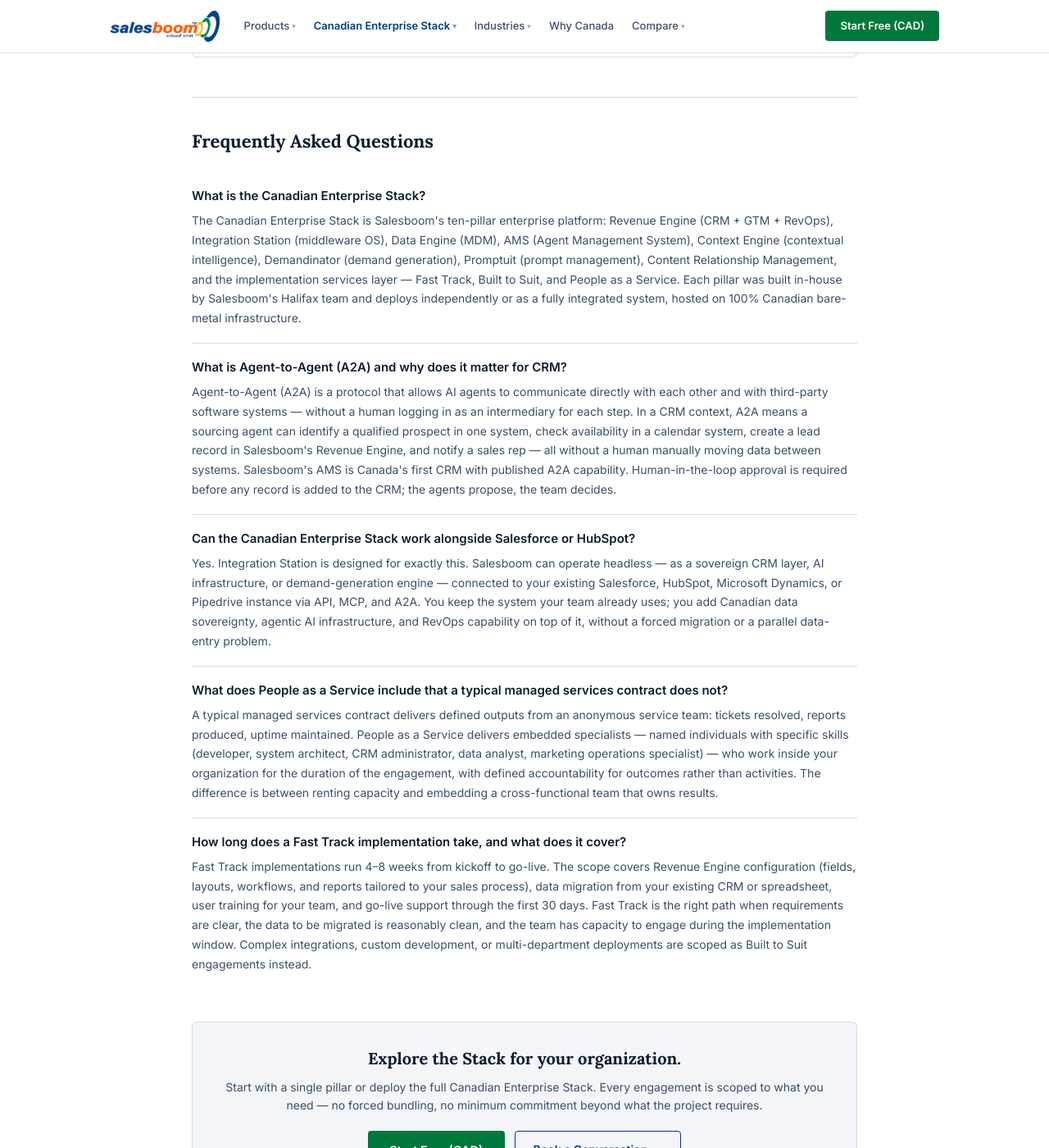
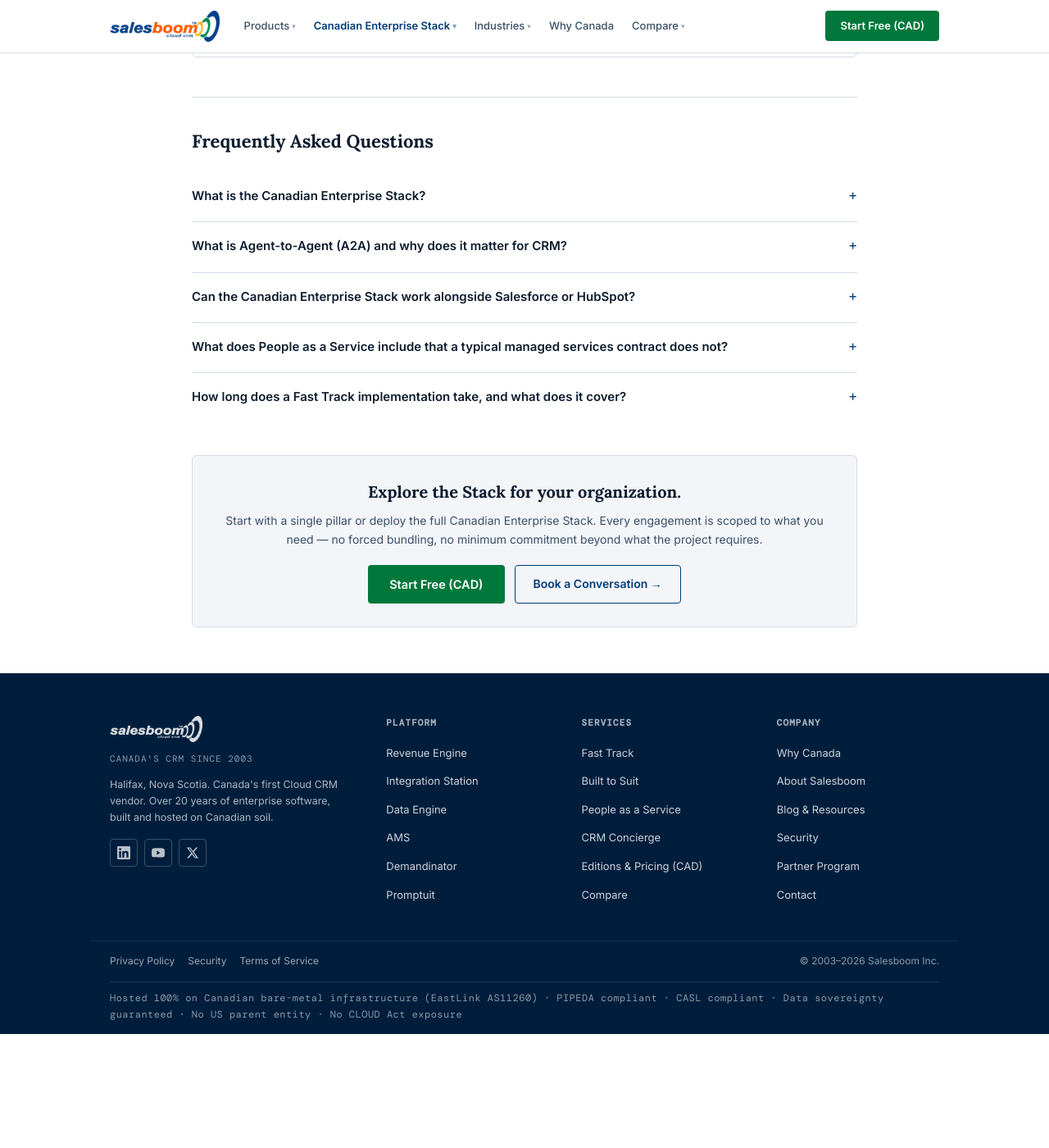
Before and after one commit to elizabethlemoine33-commits/salesboom-ca, a Jekyll site: the page built from stack.html, in a window 1280 px wide and 1400 px high, scrolled down 6137 px. Shown: the whole window at 82% size. Built offline with Jekyll 4.4.1, drawn with Linux system fonts in a browser that asks for light colours; after the commit the page ends 7398 px from its top, so only the background shows below that.

Commit message:
Polish: sovereignty table contrast, stack H1+FAQ, brand guide rule 11
- sovereignty.html: dark band .no-cell text raised from .38 to .62
  opacity so "Not guaranteed / No / Not required" reads clearly on navy
- stack.html: H1 em → orange (#F05A00, weight 600) consistent with
  sovereignty page; FAQ converted to <details>/<summary> accordions
- brand-guide.html: Rule 11 added — color differentiation on cards only
  for genuinely distinct named categories; documents the 4-layer
  color mapping for the Canadian Enterprise Stack (blue/blue-light/
  orange/green) and the rule that same-type cards always use blue

Co-Authored-By: Claude Sonnet 4.6 <noreply@anthropic.com>

```diff
--- a/sovereignty.html
+++ b/sovereignty.html
@@ -84,7 +84,7 @@ body { padding-block: 0; }
 .dark-band .comparison-table tr:last-child td { border-bottom: none; }
 .dark-band .comparison-table td:first-child { font-weight: 500; color: rgba(255,255,255,.88); font-size: 13px; }
 .dark-band .comparison-table .yes-cell { color: #6FD869; font-weight: 600; }
-.dark-band .comparison-table .no-cell { color: rgba(255,255,255,.38); }
+.dark-band .comparison-table .no-cell { color: rgba(255,255,255,.62); }
 .dark-band .comparison-table .row-hl td { background: rgba(255,255,255,.04); }
 
 /* Guarantee list on dark */
--- a/stack.html
+++ b/stack.html
@@ -12,7 +12,7 @@ body { padding-block: 0; }
 .page-header { background: var(--navy); padding: 52px 24px 36px; }
 .page-eyebrow { font-family: 'DM Mono', monospace; font-size: 11px; letter-spacing: .14em; text-transform: uppercase; color: rgba(255,255,255,.50); margin-bottom: 10px; }
 .page-title { font-family: 'Lora', serif; font-size: 32px; font-weight: 700; color: #fff; line-height: 1.12; margin-bottom: 8px; text-wrap: balance; }
-.page-title em { font-style: italic; font-weight: 300; color: #5080C8; }
+.page-title em { font-style: italic; font-weight: 600; color: #F05A00; }
 .page-subtitle { font-size: 15px; color: rgba(255,255,255,.68); max-width: 600px; line-height: 1.65; margin-top: 10px; }
 
 /* ══ STACK METRICS ROW ══ */
@@ -81,13 +81,17 @@ body { padding-block: 0; }
 .deploy-table .partial-cell { color: #F05A00; font-size: 12px; }
 .deploy-table .no-cell { color: var(--muted); font-size: 12px; }
 
-/* ══ FAQ ══ */
+/* ══ FAQ ACCORDION ══ */
 .faq-section { margin-top: 48px; padding-top: 36px; border-top: 1px solid var(--border); }
 .faq-section-head { font-family: 'Lora', serif; font-size: 22px; font-weight: 700; color: var(--text); margin-bottom: 20px; }
-.faq-item { border-bottom: 1px solid var(--border); padding: 18px 0; }
+.faq-item { border-bottom: 1px solid var(--border); }
 .faq-item:last-child { border-bottom: none; }
-.faq-q { font-size: 15px; font-weight: 600; color: var(--text); margin-bottom: 8px; line-height: 1.4; }
-.faq-a { font-size: 14px; color: var(--text-2); line-height: 1.7; }
+.faq-item summary { list-style: none; cursor: pointer; padding: 18px 0; display: flex; justify-content: space-between; align-items: start; gap: 16px; font-size: 15px; font-weight: 600; color: var(--text); line-height: 1.4; user-select: none; }
+.faq-item summary::-webkit-details-marker { display: none; }
+.faq-item summary::after { content: '+'; font-family: 'DM Mono', monospace; font-size: 18px; font-weight: 400; color: var(--blue); flex-shrink: 0; margin-top: -1px; transition: transform .2s; }
+.faq-item[open] summary::after { content: '−'; }
+.faq-item summary:focus-visible { outline: 2px solid var(--blue); outline-offset: 2px; border-radius: 2px; }
+.faq-a { font-size: 14px; color: var(--text-2); line-height: 1.72; padding: 0 0 18px; }
 
 /* ══ PAGE CTA ══ */
 .page-cta { background: var(--bg-alt); border: 1px solid var(--border); border-radius: 6px; padding: 28px; margin-top: 40px; text-align: center; }
@@ -395,30 +399,30 @@ body { padding-block: 0; }
   <div class="faq-section" aria-label="Frequently asked questions">
     <h2 class="faq-section-head">Frequently Asked Questions</h2>
 
-    <div class="faq-item">
-      <div class="faq-q">What is the Canadian Enterprise Stack?</div>
+    <details class="faq-item">
+      <summary>What is the Canadian Enterprise Stack?</summary>
       <div class="faq-a">The Canadian Enterprise Stack is Salesboom's ten-pillar enterprise platform: Revenue Engine (CRM + GTM + RevOps), Integration Station (middleware OS), Data Engine (MDM), AMS (Agent Management System), Context Engine (contextual intelligence), Demandinator (demand generation), Promptuit (prompt management), Content Relationship Management, and the implementation services layer — Fast Track, Built to Suit, and People as a Service. Each pillar was built in-house by Salesboom's Halifax team and deploys independently or as a fully integrated system, hosted on 100% Canadian bare-metal infrastructure.</div>
-    </div>
+    </details>
 
-    <div class="faq-item">
-      <div class="faq-q">What is Agent-to-Agent (A2A) and why does it matter for CRM?</div>
+    <details class="faq-item">
+      <summary>What is Agent-to-Agent (A2A) and why does it matter for CRM?</summary>
       <div class="faq-a">Agent-to-Agent (A2A) is a protocol that allows AI agents to communicate directly with each other and with third-party software systems — without a human logging in as an intermediary for each step. In a CRM context, A2A means a sourcing agent can identify a qualified prospect in one system, check availability in a calendar system, create a lead record in Salesboom's Revenue Engine, and notify a sales rep — all without a human manually moving data between systems. Salesboom's AMS is Canada's first CRM with published A2A capability. Human-in-the-loop approval is required before any record is added to the CRM; the agents propose, the team decides.</div>
-    </div>
+    </details>
 
-    <div class="faq-item">
-      <div class="faq-q">Can the Canadian Enterprise Stack work alongside Salesforce or HubSpot?</div>
+    <details class="faq-item">
+      <summary>Can the Canadian Enterprise Stack work alongside Salesforce or HubSpot?</summary>
       <div class="faq-a">Yes. Integration Station is designed for exactly this. Salesboom can operate headless — as a sovereign CRM layer, AI infrastructure, or demand-generation engine — connected to your existing Salesforce, HubSpot, Microsoft Dynamics, or Pipedrive instance via API, MCP, and A2A. You keep the system your team already uses; you add Canadian data sovereignty, agentic AI infrastructure, and RevOps capability on top of it, without a forced migration or a parallel data-entry problem.</div>
-    </div>
+    </details>
 
-    <div class="faq-item">
-      <div class="faq-q">What does People as a Service include that a typical managed services contract does not?</div>
+    <details class="faq-item">
+      <summary>What does People as a Service include that a typical managed services contract does not?</summary>
       <div class="faq-a">A typical managed services contract delivers defined outputs from an anonymous service team: tickets resolved, reports produced, uptime maintained. People as a Service delivers embedded specialists — named individuals with specific skills (developer, system architect, CRM administrator, data analyst, marketing operations specialist) — who work inside your organization for the duration of the engagement, with defined accountability for outcomes rather than activities. The difference is between renting capacity and embedding a cross-functional team that owns results.</div>
-    </div>
+    </details>
 
-    <div class="faq-item">
-      <div class="faq-q">How long does a Fast Track implementation take, and what does it cover?</div>
+    <details class="faq-item">
+      <summary>How long does a Fast Track implementation take, and what does it cover?</summary>
       <div class="faq-a">Fast Track implementations run 4–8 weeks from kickoff to go-live. The scope covers Revenue Engine configuration (fields, layouts, workflows, and reports tailored to your sales process), data migration from your existing CRM or spreadsheet, user training for your team, and go-live support through the first 30 days. Fast Track is the right path when requirements are clear, the data to be migrated is reasonably clean, and the team has capacity to engage during the implementation window. Complex integrations, custom development, or multi-department deployments are scoped as Built to Suit engagements instead.</div>
-    </div>
+    </details>
   </div>
 
   <!-- PAGE CTA -->
```
Also changed, not shown: brand-guide.html (+17 -0 lines).
